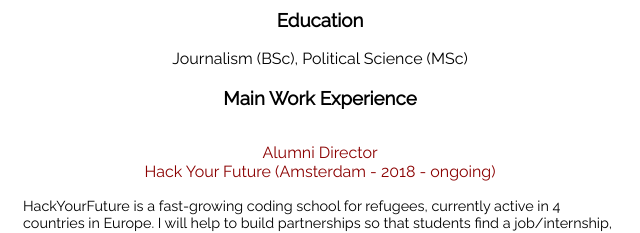
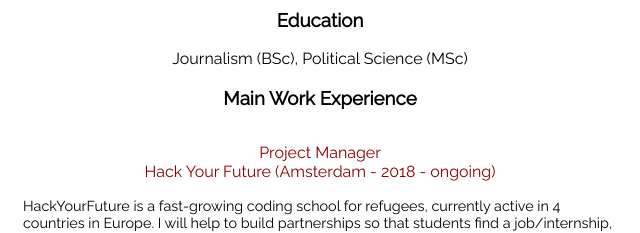
Before and after one commit to wouterkleijn/hyf-html-css, a plain HTML site: page week1/index.html in a window 1280 px wide. Shown: the part 1500-1733 px from the top of the page, 320-960 px from the left. Drawn offline with Linux system fonts and the light colour scheme.

Commit message:
Update index.html

```diff
--- a/week1/index.html
+++ b/week1/index.html
@@ -39,7 +39,7 @@
             <table>
                 <tr>
                     <td>
-                        <span class="title_work">Alumni Director <br> Hack Your Future (Amsterdam - 2018 - ongoing)</span>
+                        <span class="title_work">Project Manager<br> Hack Your Future (Amsterdam - 2018 - ongoing)</span>
                     </td>
                 </tr>
                 <tr>
```
